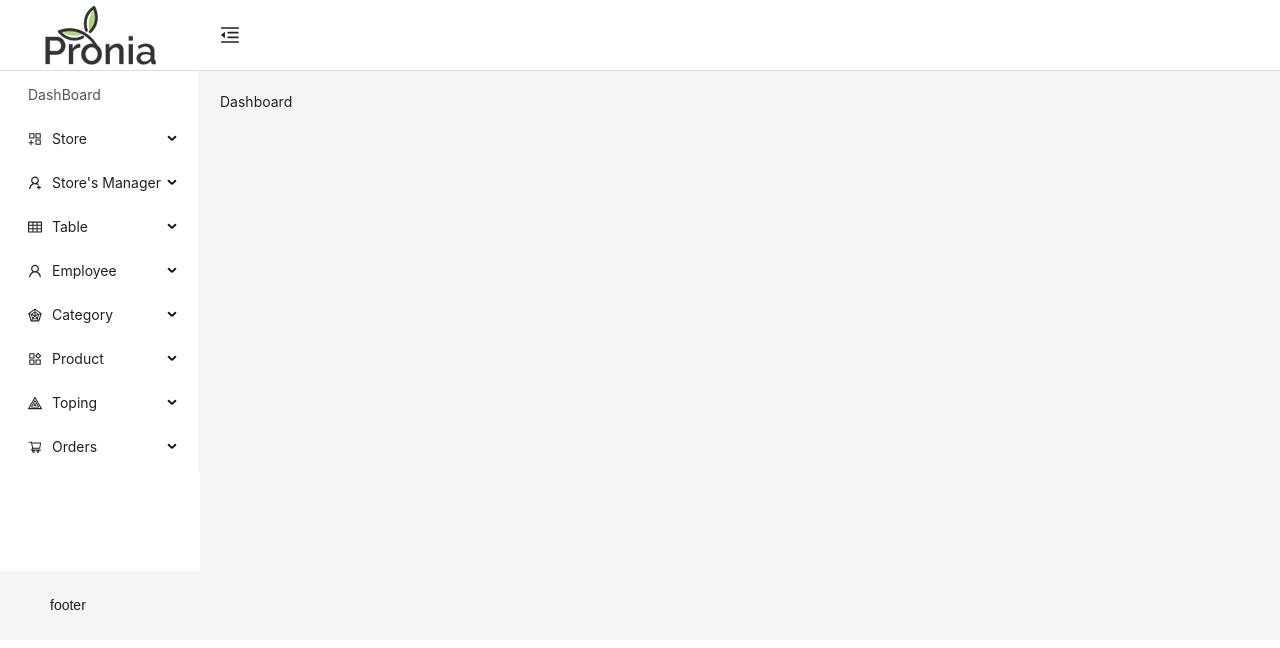
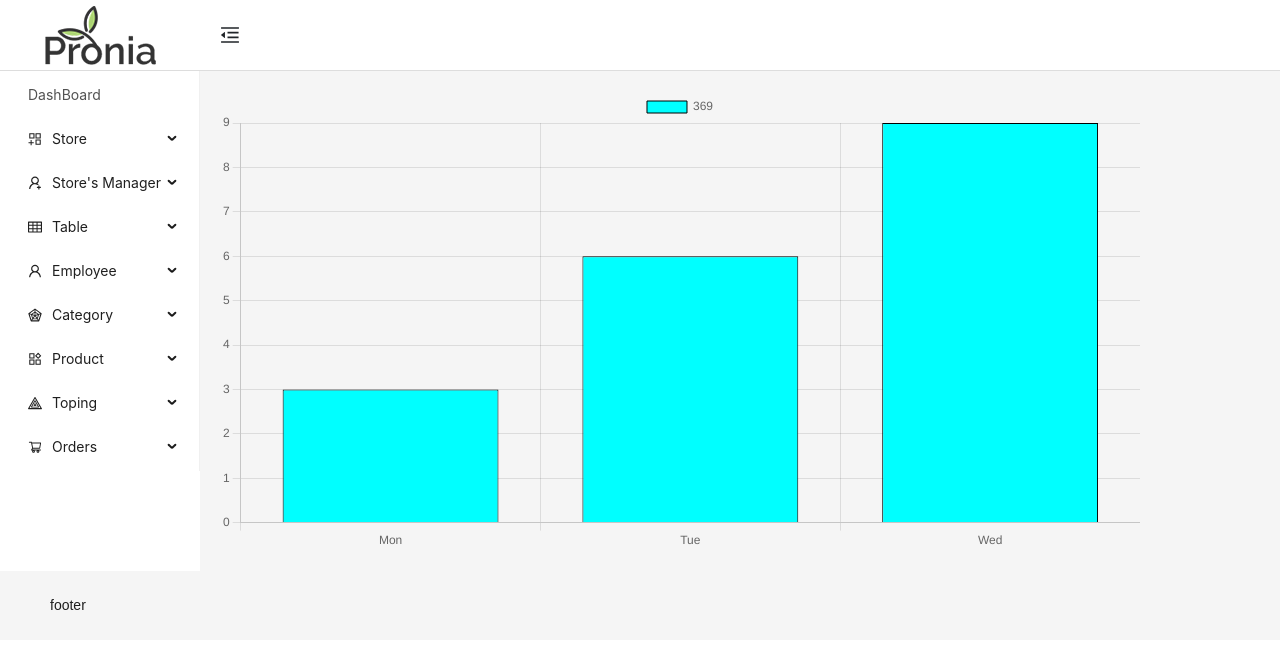
Before and after one commit to kientvhe172514/TEST1-FE, a React (Create React App) app: page /admin in a window 1280 px wide. Shown: the top 648 px of the page. Built offline with nearby package versions, Linux system fonts and the light colour scheme; a web font is replaced by a local one.

Commit message:
feat: Demo chart và sửa lại router

```diff
--- a/package.json
+++ b/package.json
@@ -7,7 +7,9 @@
     "@testing-library/react": "^13.4.0",
     "@testing-library/user-event": "^13.5.0",
     "antd": "^5.17.2",
+    "chart.js": "^4.4.2",
     "react": "^18.3.1",
+    "react-chartjs-2": "^5.2.0",
     "react-dom": "^18.3.1",
     "react-router-dom": "^6.23.1",
     "react-scripts": "5.0.1",
--- a/src/pages/Admin/Dashboard/Dashboard.js
+++ b/src/pages/Admin/Dashboard/Dashboard.js
@@ -1,9 +1,37 @@
-import React from 'react'
+import {
+  Chart as ChartJS,
+  BarElement,
+  CategoryScale,
+  LinearScale,
+  Tooltip,
+  Legend,
+} from "chart.js";
+
+import { Bar } from "react-chartjs-2";
+
+ChartJS.register(BarElement, CategoryScale, LinearScale, Tooltip, Legend);
 
 function Dashboard() {
+  const data = {
+    labels: ["Mon", "Tue", "Wed"],
+    datasets: [
+      {
+        label: "369",
+        data: [3, 6, 9],
+        backgroundColor: "aqua",
+        borderColor: "black",
+        borderWidth: 1,
+      },
+    ],
+  };
+
+  const options = {};
+
   return (
-    <div>Dashboard</div>
-  )
+    <>
+      <Bar data={data} options={options} />
+    </>
+  );
 }
 
-export default Dashboard
+export default Dashboard;
```
Also changed, not shown: 1 other file (tests, documents, lock files or other folders).
